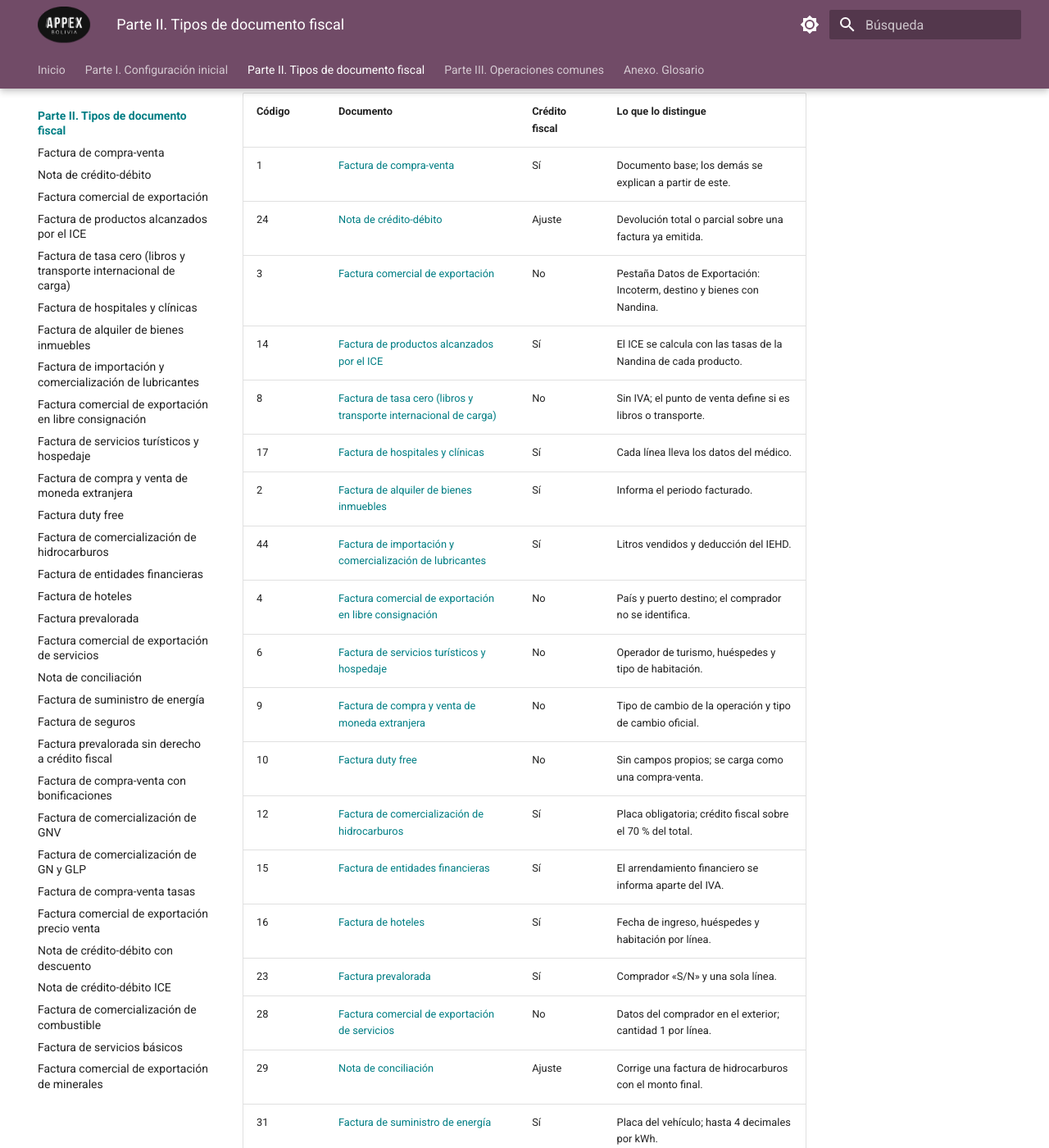
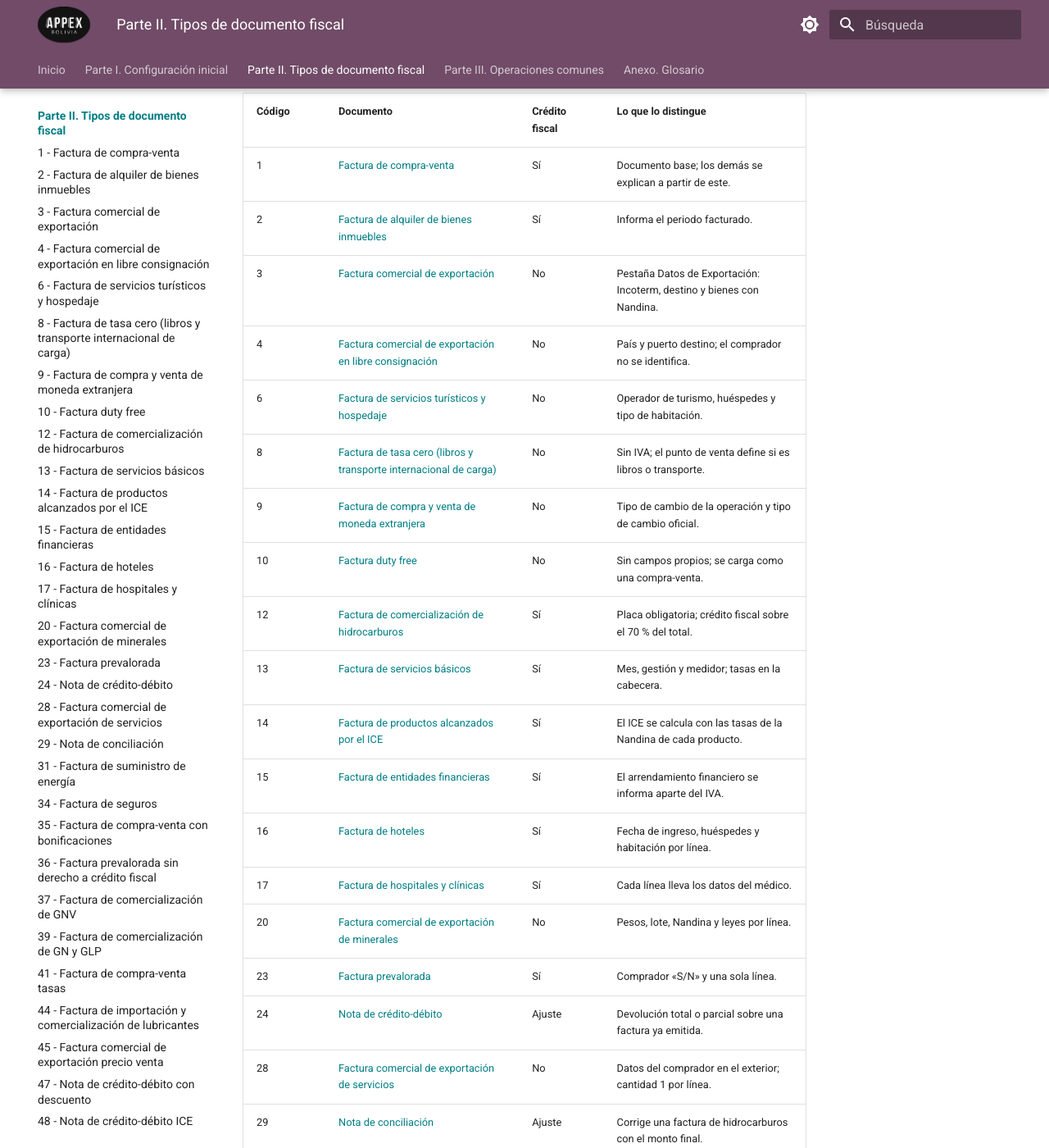
Before and after one commit to localizaciones-appex-TI/manual-facturacion-odoo-bolivia, an MkDocs documentation site: the page built from docs/parte-2/index.md, in a window 1280 px wide and 1400 px high, scrolled down 312 px. Shown: the whole window at 82% size. Built offline with MkDocs 1.6.1 and Material for MkDocs 9.7.7, drawn with Linux system fonts in a browser that asks for light colours; some of the changed text lies outside the part shown.

Commit message:
Ordenar los documentos por código del SIN y agregar la sección de descuento global

```diff
--- a/docs/parte-2/index.md
+++ b/docs/parte-2/index.md
@@ -7,33 +7,33 @@ La siguiente tabla resume los treinta y un documentos: su código, si da crédit
 | **Código** | **Documento** | **Crédito fiscal** | **Lo que lo distingue** |
 |---|---|---|---|
 | 1 | [Factura de compra-venta](factura-de-compra-venta.md) | Sí | Documento base; los demás se explican a partir de este. |
-| 24 | [Nota de crédito-débito](nota-de-credito-debito.md) | Ajuste | Devolución total o parcial sobre una factura ya emitida. |
+| 2 | [Factura de alquiler de bienes inmuebles](factura-de-alquiler-de-bienes-inmuebles.md) | Sí | Informa el periodo facturado. |
 | 3 | [Factura comercial de exportación](factura-comercial-de-exportacion.md) | No | Pestaña Datos de Exportación: Incoterm, destino y bienes con Nandina. |
-| 14 | [Factura de productos alcanzados por el ICE](factura-de-productos-alcanzados-por-el-ice.md) | Sí | El ICE se calcula con las tasas de la Nandina de cada producto. |
-| 8 | [Factura de tasa cero (libros y transporte internacional de carga)](factura-de-tasa-cero-libros-y-transporte-internaci.md) | No | Sin IVA; el punto de venta define si es libros o transporte. |
-| 17 | [Factura de hospitales y clínicas](factura-de-hospitales-y-clinicas.md) | Sí | Cada línea lleva los datos del médico. |
-| 2 | [Factura de alquiler de bienes inmuebles](factura-de-alquiler-de-bienes-inmuebles.md) | Sí | Informa el periodo facturado. |
-| 44 | [Factura de importación y comercialización de lubricantes](factura-de-importacion-y-comercializacion-de-lubri.md) | Sí | Litros vendidos y deducción del IEHD. |
 | 4 | [Factura comercial de exportación en libre consignación](factura-comercial-de-exportacion-en-libre-consigna.md) | No | País y puerto destino; el comprador no se identifica. |
 | 6 | [Factura de servicios turísticos y hospedaje](factura-de-servicios-turisticos-y-hospedaje.md) | No | Operador de turismo, huéspedes y tipo de habitación. |
+| 8 | [Factura de tasa cero (libros y transporte internacional de carga)](factura-de-tasa-cero-libros-y-transporte-internaci.md) | No | Sin IVA; el punto de venta define si es libros o transporte. |
 | 9 | [Factura de compra y venta de moneda extranjera](factura-de-compra-y-venta-de-moneda-extranjera.md) | No | Tipo de cambio de la operación y tipo de cambio oficial. |
 | 10 | [Factura duty free](factura-duty-free.md) | No | Sin campos propios; se carga como una compra-venta. |
 | 12 | [Factura de comercialización de hidrocarburos](factura-de-comercializacion-de-hidrocarburos.md) | Sí | Placa obligatoria; crédito fiscal sobre el 70 % del total. |
+| 13 | [Factura de servicios básicos](factura-de-servicios-basicos.md) | Sí | Mes, gestión y medidor; tasas en la cabecera. |
+| 14 | [Factura de productos alcanzados por el ICE](factura-de-productos-alcanzados-por-el-ice.md) | Sí | El ICE se calcula con las tasas de la Nandina de cada producto. |
 | 15 | [Factura de entidades financieras](factura-de-entidades-financieras.md) | Sí | El arrendamiento financiero se informa aparte del IVA. |
 | 16 | [Factura de hoteles](factura-de-hoteles.md) | Sí | Fecha de ingreso, huéspedes y habitación por línea. |
+| 17 | [Factura de hospitales y clínicas](factura-de-hospitales-y-clinicas.md) | Sí | Cada línea lleva los datos del médico. |
+| 20 | [Factura comercial de exportación de minerales](factura-comercial-de-exportacion-de-minerales.md) | No | Pesos, lote, Nandina y leyes por línea. |
 | 23 | [Factura prevalorada](factura-prevalorada.md) | Sí | Comprador «S/N» y una sola línea. |
+| 24 | [Nota de crédito-débito](nota-de-credito-debito.md) | Ajuste | Devolución total o parcial sobre una factura ya emitida. |
 | 28 | [Factura comercial de exportación de servicios](factura-comercial-de-exportacion-de-servicios.md) | No | Datos del comprador en el exterior; cantidad 1 por línea. |
 | 29 | [Nota de conciliación](nota-de-conciliacion.md) | Ajuste | Corrige una factura de hidrocarburos con el monto final. |
 | 31 | [Factura de suministro de energía](factura-de-suministro-de-energia.md) | Sí | Placa del vehículo; hasta 4 decimales por kWh. |
 | 34 | [Factura de seguros](factura-de-seguros.md) | Sí | Ajuste por la parte de la prima que paga otra persona. |
+| 35 | [Factura de compra-venta con bonificaciones](factura-de-compra-venta-con-bonificaciones.md) | Sí | Admite líneas regaladas con 100 % de descuento. |
 | 36 | [Factura prevalorada sin derecho a crédito fiscal](factura-prevalorada-sin-derecho-a-credito-fiscal.md) | No | Igual que la prevalorada, sin crédito fiscal. |
-| 35 | [Factura de compra-venta con bonificaciones](factura-de-compra-venta-con-bonificaciones.md) | Sí | Admite líneas regaladas con 100 % de descuento. |
 | 37 | [Factura de comercialización de GNV](factura-de-comercializacion-de-gnv.md) | Sí | Placa del vehículo; hasta 5 decimales. |
 | 39 | [Factura de comercialización de GN y GLP](factura-de-comercializacion-de-gn-y-glp.md) | Sí | Sin campos propios; hasta 5 decimales. |
 | 41 | [Factura de compra-venta tasas](factura-de-compra-venta-tasas.md) | Sí | Monto de la tasa, que no forma parte del IVA. |
+| 44 | [Factura de importación y comercialización de lubricantes](factura-de-importacion-y-comercializacion-de-lubri.md) | Sí | Litros vendidos y deducción del IEHD. |
 | 45 | [Factura comercial de exportación precio venta](factura-comercial-de-exportacion-precio-venta.md) | No | Desglose de costos incluidos en el precio de venta. |
 | 47 | [Nota de crédito-débito con descuento](nota-de-credito-debito-con-descuento.md) | Ajuste | Nota sobre una factura con descuento adicional. |
 | 48 | [Nota de crédito-débito ICE](nota-de-credito-debito-ice.md) | Ajuste | Nota sobre una factura ICE; devuelve también el ICE. |
 | 55 | [Factura de comercialización de combustible](factura-de-comercializacion-de-combustible.md) | Sí | Placa y tipo de envase. |
-| 13 | [Factura de servicios básicos](factura-de-servicios-basicos.md) | Sí | Mes, gestión y medidor; tasas en la cabecera. |
-| 20 | [Factura comercial de exportación de minerales](factura-comercial-de-exportacion-de-minerales.md) | No | Pesos, lote, Nandina y leyes por línea. |
--- a/mkdocs.yml
+++ b/mkdocs.yml
@@ -78,39 +78,40 @@ nav:
       - "5. Homologación de datos con el SIAT": parte-1/05-homologacion-de-datos-con-el-siat.md
   - "Parte II. Tipos de documento fiscal":
       - parte-2/index.md
-      - "Factura de compra-venta": parte-2/factura-de-compra-venta.md
-      - "Nota de crédito-débito": parte-2/nota-de-credito-debito.md
-      - "Factura comercial de exportación": parte-2/factura-comercial-de-exportacion.md
-      - "Factura de productos alcanzados por el ICE": parte-2/factura-de-productos-alcanzados-por-el-ice.md
-      - "Factura de tasa cero (libros y transporte internacional de carga)": parte-2/factura-de-tasa-cero-libros-y-transporte-internaci.md
-      - "Factura de hospitales y clínicas": parte-2/factura-de-hospitales-y-clinicas.md
-      - "Factura de alquiler de bienes inmuebles": parte-2/factura-de-alquiler-de-bienes-inmuebles.md
-      - "Factura de importación y comercialización de lubricantes": parte-2/factura-de-importacion-y-comercializacion-de-lubri.md
-      - "Factura comercial de exportación en libre consignación": parte-2/factura-comercial-de-exportacion-en-libre-consigna.md
-      - "Factura de servicios turísticos y hospedaje": parte-2/factura-de-servicios-turisticos-y-hospedaje.md
-      - "Factura de compra y venta de moneda extranjera": parte-2/factura-de-compra-y-venta-de-moneda-extranjera.md
-      - "Factura duty free": parte-2/factura-duty-free.md
-      - "Factura de comercialización de hidrocarburos": parte-2/factura-de-comercializacion-de-hidrocarburos.md
-      - "Factura de entidades financieras": parte-2/factura-de-entidades-financieras.md
-      - "Factura de hoteles": parte-2/factura-de-hoteles.md
-      - "Factura prevalorada": parte-2/factura-prevalorada.md
-      - "Factura comercial de exportación de servicios": parte-2/factura-comercial-de-exportacion-de-servicios.md
-      - "Nota de conciliación": parte-2/nota-de-conciliacion.md
-      - "Factura de suministro de energía": parte-2/factura-de-suministro-de-energia.md
-      - "Factura de seguros": parte-2/factura-de-seguros.md
-      - "Factura prevalorada sin derecho a crédito fiscal": parte-2/factura-prevalorada-sin-derecho-a-credito-fiscal.md
-      - "Factura de compra-venta con bonificaciones": parte-2/factura-de-compra-venta-con-bonificaciones.md
-      - "Factura de comercialización de GNV": parte-2/factura-de-comercializacion-de-gnv.md
-      - "Factura de comercialización de GN y GLP": parte-2/factura-de-comercializacion-de-gn-y-glp.md
-      - "Factura de compra-venta tasas": parte-2/factura-de-compra-venta-tasas.md
-      - "Factura comercial de exportación precio venta": parte-2/factura-comercial-de-exportacion-precio-venta.md
-      - "Nota de crédito-débito con descuento": parte-2/nota-de-credito-debito-con-descuento.md
-      - "Nota de crédito-débito ICE": parte-2/nota-de-credito-debito-ice.md
-      - "Factura de comercialización de combustible": parte-2/factura-de-comercializacion-de-combustible.md
-      - "Factura de servicios básicos": parte-2/factura-de-servicios-basicos.md
-      - "Factura comercial de exportación de minerales": parte-2/factura-comercial-de-exportacion-de-minerales.md
+      - "1 - Factura de compra-venta": parte-2/factura-de-compra-venta.md
+      - "2 - Factura de alquiler de bienes inmuebles": parte-2/factura-de-alquiler-de-bienes-inmuebles.md
+      - "3 - Factura comercial de exportación": parte-2/factura-comercial-de-exportacion.md
+      - "4 - Factura comercial de exportación en libre consignación": parte-2/factura-comercial-de-exportacion-en-libre-consigna.md
+      - "6 - Factura de servicios turísticos y hospedaje": parte-2/factura-de-servicios-turisticos-y-hospedaje.md
+      - "8 - Factura de tasa cero (libros y transporte internacional de carga)": parte-2/factura-de-tasa-cero-libros-y-transporte-internaci.md
+      - "9 - Factura de compra y venta de moneda extranjera": parte-2/factura-de-compra-y-venta-de-moneda-extranjera.md
+      - "10 - Factura duty free": parte-2/factura-duty-free.md
+      - "12 - Factura de comercialización de hidrocarburos": parte-2/factura-de-comercializacion-de-hidrocarburos.md
+      - "13 - Factura de servicios básicos": parte-2/factura-de-servicios-basicos.md
+      - "14 - Factura de productos alcanzados por el ICE": parte-2/factura-de-productos-alcanzados-por-el-ice.md
+      - "15 - Factura de entidades financieras": parte-2/factura-de-entidades-financieras.md
+      - "16 - Factura de hoteles": parte-2/factura-de-hoteles.md
+      - "17 - Factura de hospitales y clínicas": parte-2/factura-de-hospitales-y-clinicas.md
+      - "20 - Factura comercial de exportación de minerales": parte-2/factura-comercial-de-exportacion-de-minerales.md
+      - "23 - Factura prevalorada": parte-2/factura-prevalorada.md
+      - "24 - Nota de crédito-débito": parte-2/nota-de-credito-debito.md
+      - "28 - Factura comercial de exportación de servicios": parte-2/factura-comercial-de-exportacion-de-servicios.md
+      - "29 - Nota de conciliación": parte-2/nota-de-conciliacion.md
+      - "31 - Factura de suministro de energía": parte-2/factura-de-suministro-de-energia.md
+      - "34 - Factura de seguros": parte-2/factura-de-seguros.md
+      - "35 - Factura de compra-venta con bonificaciones": parte-2/factura-de-compra-venta-con-bonificaciones.md
+      - "36 - Factura prevalorada sin derecho a crédito fiscal": parte-2/factura-prevalorada-sin-derecho-a-credito-fiscal.md
+      - "37 - Factura de comercialización de GNV": parte-2/factura-de-comercializacion-de-gnv.md
+      - "39 - Factura de comercialización de GN y GLP": parte-2/factura-de-comercializacion-de-gn-y-glp.md
+      - "41 - Factura de compra-venta tasas": parte-2/factura-de-compra-venta-tasas.md
+      - "44 - Factura de importación y comercialización de lubricantes": parte-2/factura-de-importacion-y-comercializacion-de-lubri.md
+      - "45 - Factura comercial de exportación precio venta": parte-2/factura-comercial-de-exportacion-precio-venta.md
+      - "47 - Nota de crédito-débito con descuento": parte-2/nota-de-credito-debito-con-descuento.md
+      - "48 - Nota de crédito-débito ICE": parte-2/nota-de-credito-debito-ice.md
+      - "55 - Factura de comercialización de combustible": parte-2/factura-de-comercializacion-de-combustible.md
   - "Parte III. Operaciones comunes":
       - parte-3/index.md
       - "1. Anulación y reversión": parte-3/01-anulacion-y-reversion.md
       - "2. Facturación fuera de línea y eventos significativos": parte-3/02-facturacion-fuera-de-linea-y-eventos-significativo.md
+      - "3. Descuento global": parte-3/03-descuento-global.md
   - "Anexo. Glosario": glosario.md
```
Also changed, not shown: docs/parte-3/03-descuento-global.md (added, +47 -0 lines).
